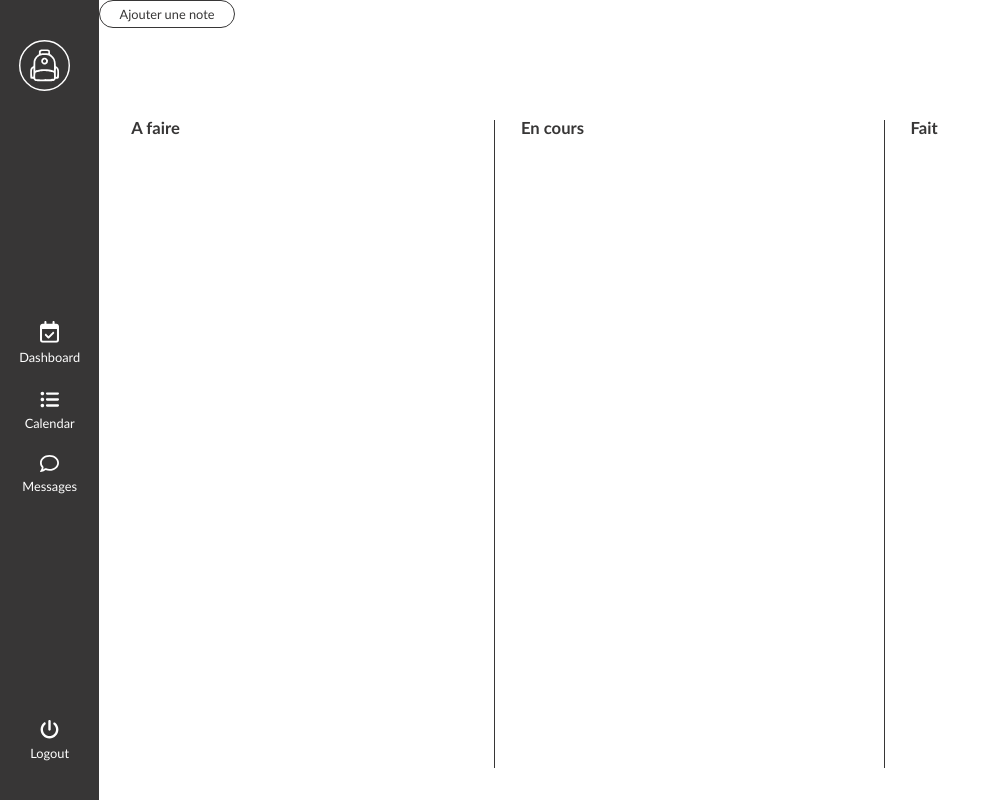
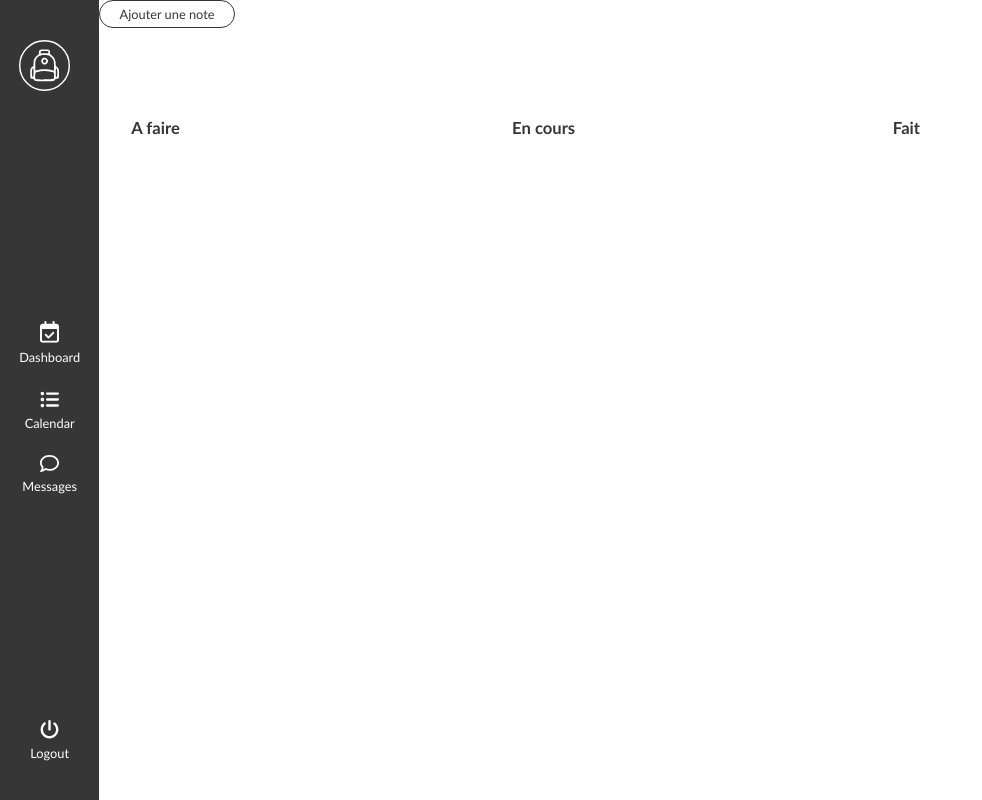
Before and after one commit to mathoos/task-manager, a React (Create React App) app: page / in a window 1280 px wide. Shown: the whole page, without its empty margins (0-982 px from the left). Built offline with nearby package versions, Linux system fonts and the light colour scheme.

Commit message:
component bloc note

```diff
--- a/src/pages/Home.js
+++ b/src/pages/Home.js
@@ -22,6 +22,12 @@ const personPhotos = {
     "Charlotte": charlottePhoto,
     "Emma": emmaPhoto
 };
+
+const noteContainers = [
+    { title: "A faire", containerType: "A faire" },
+    { title: "En cours", containerType: "En cours" },
+    { title: "Fait", containerType: "Fait" }
+];
 
 function Home() {
     const dispatch = useDispatch();
@@ -85,12 +91,14 @@ function Home() {
                     />
                 )}
                 <div className="container_notes">
-                    <div className="container_notes-bloc" onDrop={() => handleDrop('A faire')} onDragOver={(e) => e.preventDefault()}>
+
+                    {noteContainers.map(({ title, containerType }) => (
+                        <div key={containerType} className="container_notes-bloc" onDrop={() => handleDrop(containerType)} onDragOver={(e) => e.preventDefault()}>
                             <div className="container_notes-bloc--title">
-                            <h2>A faire</h2>
+                                <h2>{title}</h2>
                             </div>
                             <div className="container_notes-bloc--content">
-                            {notes.filter(note => note.container === 'A faire').map(note => (
+                                {notes.filter(note => note.container === containerType).map(note => (
                                     <Note
                                         key={note.id}
                                         note={note}
@@ -102,46 +110,9 @@ function Home() {
                                 ))}
                             </div>
                         </div>
+                    ))}
 
-                    <div className="container_notes-separation"></div>
 
-                    <div className="container_notes-bloc" onDrop={() => handleDrop('En cours')} onDragOver={(e) => e.preventDefault()}>
-                        <div className="container_notes-bloc--title">
-                            <h2>En cours</h2>
-                        </div>
-                        <div className="container_notes-bloc--content">
-                            {notes.filter(note => note.container === 'En cours').map(note => (
-                                <Note
-                                    key={note.id}
-                                    note={note}
-                                    onClick={() => handleNoteClick(note)}
-                                    personPhotos={personPhotos}
-                                    onDragStart={() => handleDragStart(note.id)}
-                                    onDragEnd={handleDragEnd}
-                                />
-                            ))}
-                        </div>
-                    </div>
-
-                    <div className="container_notes-separation"></div>
-
-                    <div className="container_notes-bloc" onDrop={() => handleDrop('Fait')} onDragOver={(e) => e.preventDefault()}>
-                        <div className="container_notes-bloc--title">
-                            <h2>Fait</h2>
-                        </div>
-                        <div className="container_notes-bloc--content">
-                            {notes.filter(note => note.container === 'Fait').map(note => (
-                                <Note
-                                    key={note.id}
-                                    note={note}
-                                    onClick={() => handleNoteClick(note)}
-                                    personPhotos={personPhotos}
-                                    onDragStart={() => handleDragStart(note.id)}
-                                    onDragEnd={handleDragEnd}
-                                />
-                            ))}
-                        </div>
-                    </div>
                 </div>
             </div>
             {selectedNote &&
--- a/src/pages/Home.scss
+++ b/src/pages/Home.scss
@@ -52,18 +52,6 @@
                     }
                 }
             }
-
-            &-separation{
-                width : 1px;
-                height : 100%;
-                background-color: $noir;
-            }
         }
     }
-
-
-    &_add{
-        display : flex;
-        justify-content: flex-end;
-    }
 }
```
Lines whose indentation alone changed are shown as unchanged.
